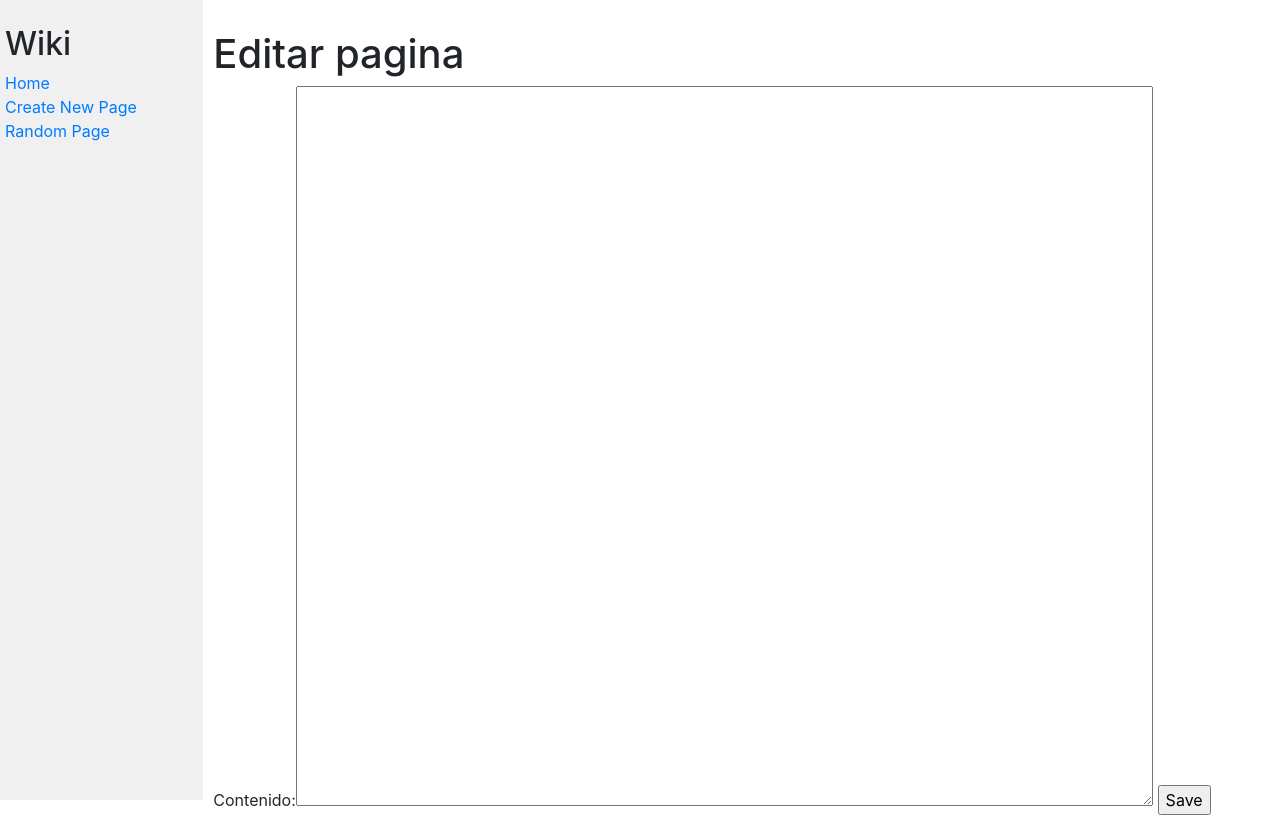
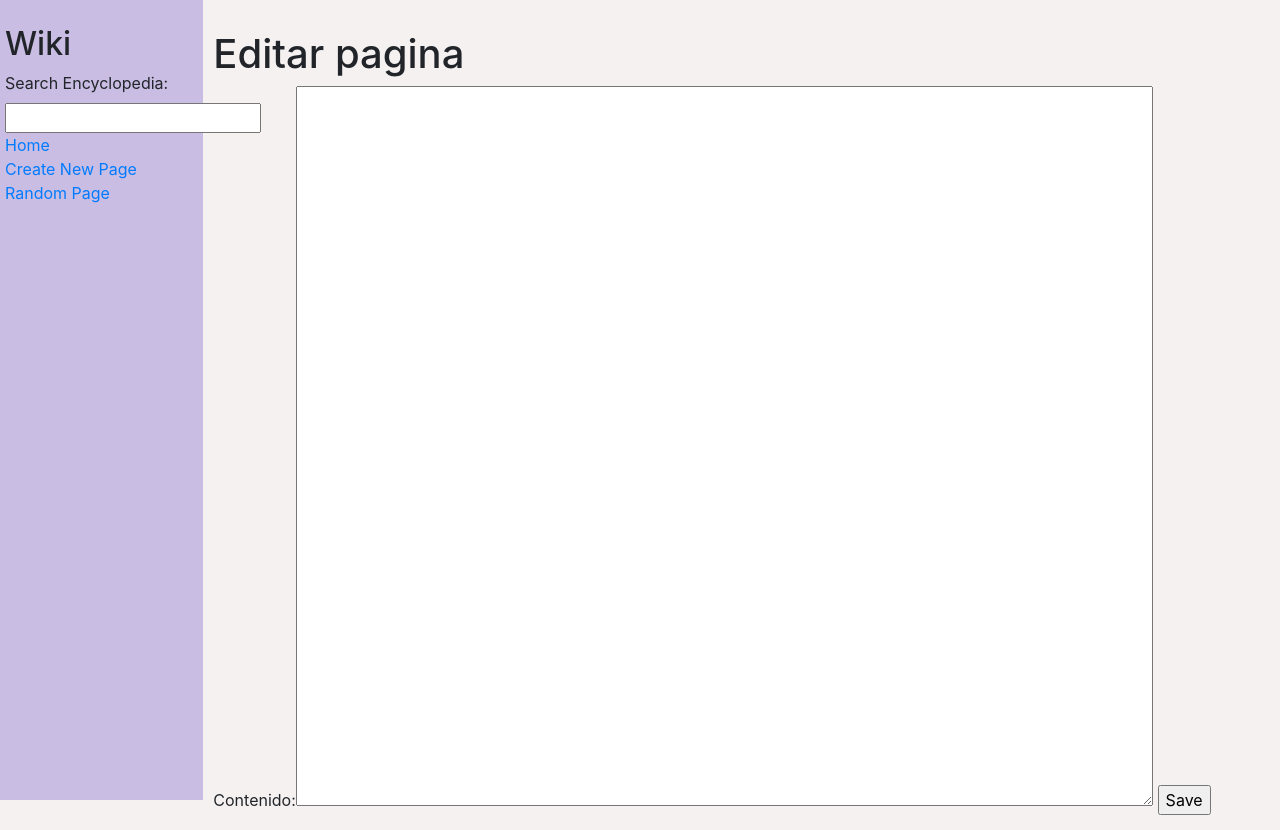
Before and after one commit to judithmarg/wiki, a Django app: page /page_edit in a window 1280 px wide. Run offline with Django 3.2, Linux system fonts and the light colour scheme; some libraries are stand-ins or nearby versions.

Commit message:
last changes and try css but not works

```diff
--- a/encyclopedia/static/encyclopedia/styles.css
+++ b/encyclopedia/static/encyclopedia/styles.css
@@ -1,6 +1,6 @@
 body {
     margin: 0;
-    background-color: white;
+    background-color: rgb(245, 241, 241);
 }
 
 code {
@@ -28,7 +28,7 @@ textarea {
 }
 
 .sidebar {
-    background-color: #f0f0f0;
+    background-color: #cabde3;
     height: 100vh;
     padding: 20px;
 }
--- a/encyclopedia/views.py
+++ b/encyclopedia/views.py
@@ -30,11 +30,14 @@ def entry(request, title):
     contenidoEntrada = util.get_entry(title)
     global last_entry
     if contenidoEntrada is None:
-        return render(request, 'encyclopedia/pageNotFound.html')
+        return render(request, 'encyclopedia/pageNotFound.html',{
+            'form': NewSearchForm()
+        })
     else:
         last_entry = title
         return render(request, 'encyclopedia/page.html', {
-            'contenido' : markdown2.markdown(contenidoEntrada)
+            'contenido' : markdown2.markdown(contenidoEntrada),
+            'form': NewSearchForm()
         })
 
 def pertenece(cadena, cadenaPerteneciente):
@@ -64,7 +67,8 @@ def search(request):
 
 def new_page(request):
     return render(request, 'encyclopedia/pageCreate.html',{
-        'formCreate' : NewPageCreate()
+        'formCreate' : NewPageCreate(),
+        'form': NewSearchForm()
     } )
 
 def save(request):
@@ -81,11 +85,13 @@ def save(request):
 
         else:
             return render(request, 'encyclopedia/pageCreate.html',{
-                'formCreate' : NewPageCreate()
+                'formCreate' : NewPageCreate(),
+                'form': NewSearchForm()
             } )
     else:
         return render(request, 'encyclopedia/pageCreate.html',{
-            'formCreate' : NewPageCreate()
+            'formCreate' : NewPageCreate(),
+            'form': NewSearchForm()
         } )
 
 def edit(request):
@@ -93,7 +99,8 @@ def edit(request):
     ultima_entrada = util.get_entry(last_entry)
     formEdit = NewPageEdit(initial={'contenido':ultima_entrada})
     return render(request, 'encyclopedia/pageEdit.html',{
-        'formEdit' : formEdit
+        'formEdit' : formEdit,
+        'form': NewSearchForm()
     } )
 
 def save_edit(request):
@@ -104,7 +111,9 @@ def save_edit(request):
             util.save_entry(last_entry,contenido)
             return entry(request, last_entry)
         else:
-            return render(request, 'encyclopedia/pageError.html')
+            return render(request, 'encyclopedia/pageError.html', {
+                'form': NewSearchForm()
+            })
     else:
         return entry(request, last_entry)
 
```
